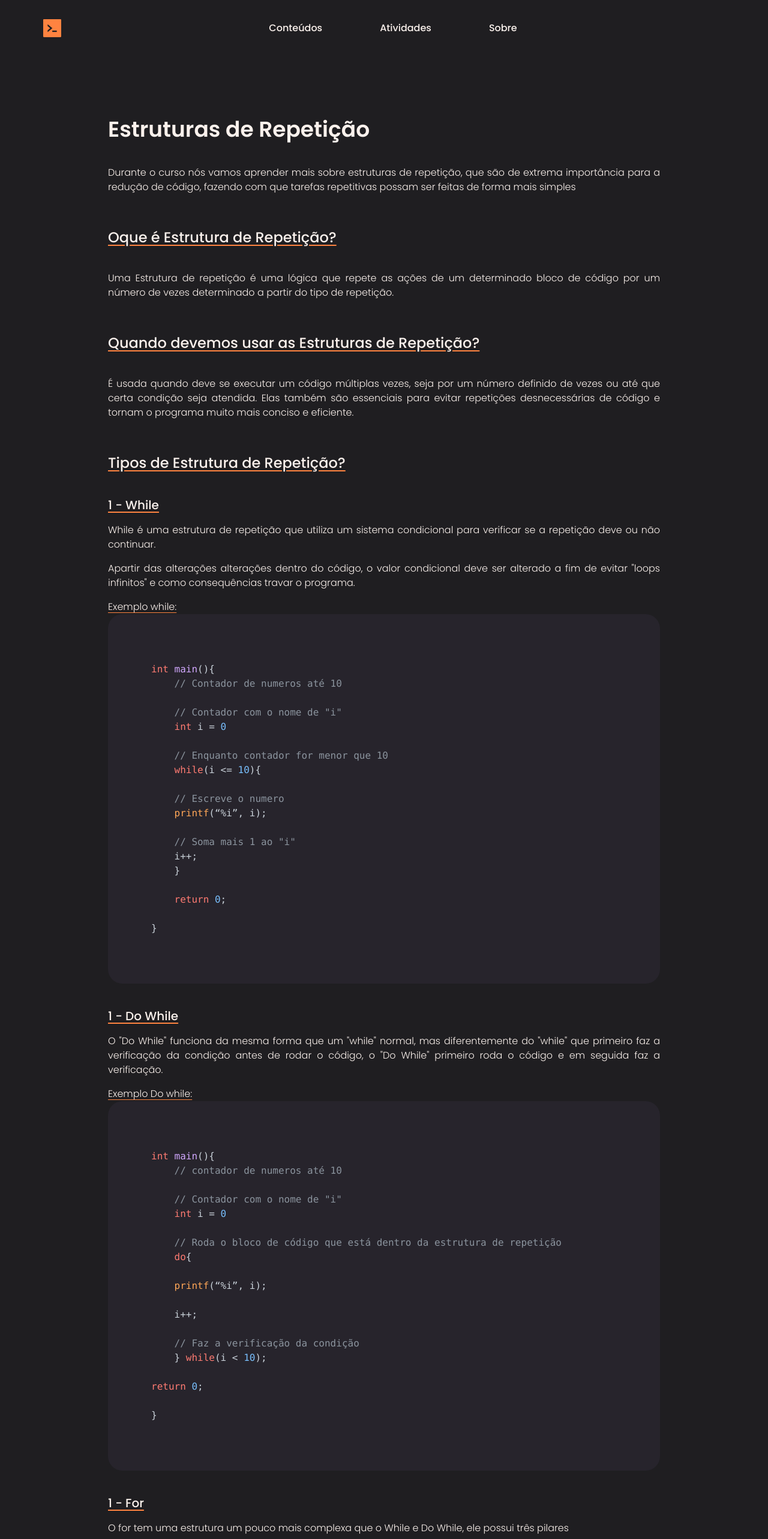
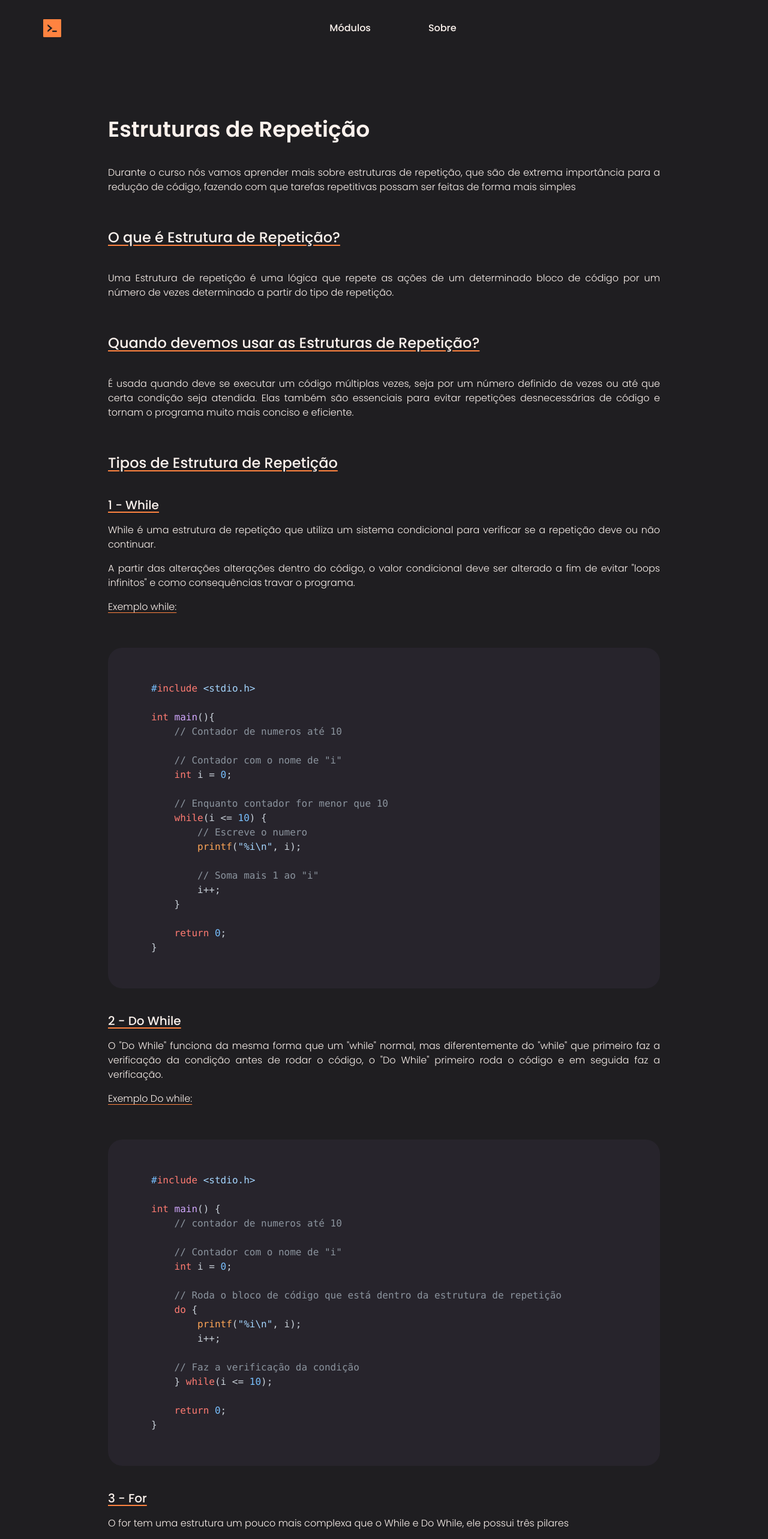
Before and after one commit to kauesandrade/BugHunters, a Next.js app: page /conteudos/Modulo6 in a window 1280 px wide. Shown: the top 2566 px of the page at 60% size. Built offline with nearby package versions, Linux system fonts and the light colour scheme.

Commit message:
Arrumando TUDO | 25/05 01:33

```diff
--- a/src/app/conteudos/Modulo4/page.tsx
+++ b/src/app/conteudos/Modulo4/page.tsx
@@ -199,7 +199,7 @@ int main(void)
 
     if (lado1 + lado2 < lado3 || lado3 + lado2 < lado1 || lado1 + lado3 < lado1)
     {
-        printf("Esses valores nao conseguem formar um triângulo.");
+        printf("Esses valores não conseguem formar um triângulo.");
     }
     else
     {
--- a/src/app/conteudos/Modulo6/page.tsx
+++ b/src/app/conteudos/Modulo6/page.tsx
@@ -18,7 +18,7 @@ const modulo6 = () => {
             <section className="text-white text-justify font-light flex flex-col gap-14">
                 <div className="flex flex-col gap-10">
                     <h3 className="mt-14 font-medium text-2xl underline underline-offset-4 decoration-orange">
-                        Oque é Estrutura de Repetição?
+                        O que é Estrutura de Repetição?
                     </h3>
                     <p>
                         Uma Estrutura de repetição é uma lógica que repete as ações de um determinado bloco de código
@@ -41,7 +41,7 @@ const modulo6 = () => {
             <section className="text-white text-justify font-light flex flex-col gap-14">
                 <div className="flex flex-col gap-10">
                     <h3 className="mt-14 font-medium text-2xl underline underline-offset-4 decoration-orange">
-                        Tipos de Estrutura de Repetição?
+                        Tipos de Estrutura de Repetição
                     </h3>
                     <div>
                         <h4 className="font-medium text-xl underline underline-offset-4 decoration-orange">
@@ -52,71 +52,68 @@ const modulo6 = () => {
                             repetição deve ou não continuar.
                         </p>
                         <p className="mt-4">
-                            Apartir das alterações alterações dentro do código, o valor condicional deve ser alterado a
+                            A partir das alterações alterações dentro do código, o valor condicional deve ser alterado a
                             fim de evitar "loops infinitos" e como consequências travar o programa.
                         </p>
-                        <p className="mt-4 underline underline-offset-4 decoration-orange">
+                        <p className="mt-4 mb-14 underline underline-offset-4 decoration-orange">
                             Exemplo while:
                         </p>
-                        <CodeBlock code={`
+                        <CodeBlock code=
+{`#include <stdio.h>
+
 int main(){
     // Contador de numeros até 10
 
     // Contador com o nome de "i"
-    int i = 0
+    int i = 0;
 
     // Enquanto contador for menor que 10
-    while(i <= 10){
-
+    while(i <= 10) {
         // Escreve o numero
-    printf(“%i”, i);
+        printf("%i\\n", i);
 
         // Soma mais 1 ao "i"
         i++;
     }
 
     return 0;
-
-}
-                            `} />
+}`} />
                     </div>
                     <div>
                         <h4 className="font-medium text-xl underline underline-offset-4 decoration-orange">
-                            1 - Do While
+                            2 - Do While
                         </h4>
                         <p className="mt-4">
                             O "Do While" funciona da mesma forma que um "while" normal, mas diferentemente do "while" que primeiro faz a
                             verificação da condição antes de rodar o código, o "Do While" primeiro roda o
                             código e em seguida faz a verificação.
                         </p>
-                        <p className="mt-4 underline underline-offset-4 decoration-orange">
+                        <p className="mt-4 mb-14 underline underline-offset-4 decoration-orange">
                             Exemplo Do while:
                         </p>
-                        <CodeBlock code={`
-int main(){
+                        <CodeBlock code=
+{`#include <stdio.h>
+
+int main() {
     // contador de numeros até 10
 
     // Contador com o nome de "i"
-    int i = 0
+    int i = 0;
 
     // Roda o bloco de código que está dentro da estrutura de repetição
-    do{
-
-    printf(“%i”, i);
-
+    do {
+        printf("%i\\n", i);
         i++;
 
     // Faz a verificação da condição
-    } while(i < 10);
+    } while(i <= 10);
 
     return 0;
-
-}
-                            `} />
+}`} />
                     </div>
                     <div>
                         <h4 className="font-medium text-xl underline underline-offset-4 decoration-orange">
-                            1 - For
+                            3 - For
                         </h4>
                         <p className="mt-4">
                             O for tem uma estrutura um pouco mais complexa que o While e Do While, ele possui três pilares
@@ -133,48 +130,34 @@ return 0;
                             </p>
                         </div>
                         <p className="mt-4">
-                            Além disso, já que ele possui uma sintaxe mais rígida, é difícil ter problemas com “loop infinito”.
+                            Além disso, já que ele possui uma sintaxe mais rígida, é difícil ter problemas com "lo"p infinito”.
                         </p>
-                        <p className="mt-4 underline underline-offset-4 decoration-orange">
+                        <p className="mt-4 mb-14 underline underline-offset-4 decoration-orange">
                             Exemplo for:
                         </p>
-                        <CodeBlock code={`
-int main(){
+                        <CodeBlock code=
+{`#include <stdio.h>
+
+int main() {
     // contador de numeros até 10
 
-    // sintaxe basica do for
-    for(int i = 0; i <= 10; i++){
-
-    printf(“%i”, i);
-
+    // sintaxe básica do for
+    for(int i = 0; i <= 10; i++) {
+        printf("%i\\n", i);
     }
 
     return 0;
-
-}
-                            `} />
+}`} />
                     </div>
                 </div>
             </section>
 
             <section>
-                <h3 className="mt-14 font-semibold text-[2.5rem]">Atividades</h3>
+                <h3 className="mt-14 font-medium text-2xl underline underline-offset-4 decoration-orange">
+                    Exercícios
+                </h3>
 
                 <div className="flex flex-col gap-4 mt-8">
-                    <SolutionBlock
-                        title={"Faça um programa que conte de 1 até 10 e imprima os números na tela"}
-                        code=
-                        {`#include <stdio.h>
-
-int main() {
-    for (int i = 1; i <= 10; i++) {
-        printf("%d\\n", i);
-    }
-    return 0;
-}
-`}
-                    />
-
                     <SolutionBlock
                         title={"Faça um programa em que o usuário entra com um número N, e calcule a soma de 1 até N"}
                         code=
--- a/src/app/conteudos/modulo5/page.tsx
+++ b/src/app/conteudos/modulo5/page.tsx
@@ -105,7 +105,9 @@ switch (valor)
                     <li className="mt-6">Um algoritmo para o cálculo de média de notas de um aluno. Esse algoritmo precisa buscar 3 notas de um aluno e calcular o conceito final entre A, B e C. Após o conceito, o sistema mostra se o aluno está reprovado caso o conceito seja C, ou aprovado caso contrário. (A = Maior que 8, B = Entre 6 e 8, C = Menor que 6). </li>
                 </ul>
                 <CodeBlock code=
-                    {`int main() {
+{`#include <stdio.h>
+
+int main() {
 
     // Declara as variáveis
     float nota1, nota2, nota3, media;
@@ -155,7 +157,9 @@ switch (valor)
                     <li className="mt-12">Um algoritmo que pede um número de 1 até 7 e retorna um dia da semana correspondente a esse número: </li>
                 </ul>
                 <CodeBlock code=
-                    {`int main (void)
+{`#include <stdio.h>
+
+int main (void)
 {
     // Declaração das variáveis e pedindo o valor do dia
     int valor;
@@ -204,7 +208,9 @@ switch (valor)
             </section>
 
             <section>
-                <h3 className="mt-14 font-semibold text-[2.5rem]">Atividades</h3>
+                <h3 className="mt-14 font-medium text-2xl underline underline-offset-4 decoration-orange">
+                    Exercícios
+                </h3>
 
                 <div className="flex flex-col gap-4 mt-8">
                     <SolutionBlock
@@ -225,8 +231,7 @@ int main() {
     }
 
     return 0;
-}
-`}
+}`}
                     />
 
                     <SolutionBlock
@@ -256,7 +261,7 @@ int main() {
                     />
 
                     <SolutionBlock
-                        title={"Dados três números verificar se eles podem representar as medidas dos lados de um triângulo e, se puderem, classificar o triângulo em equilátero, isósceles ou escaleno."}
+                        title={"Dados três lados de um triângulo, classifique-o em equilátero, isósceles ou escaleno."}
                         code=
                         {`#include <stdio.h>
 
--- a/src/app/conteudos/page.tsx
+++ b/src/app/conteudos/page.tsx
@@ -52,6 +52,8 @@ const Conteudos = () => {
                     },
                   ]}
             />
+            <span className="mb-70">
+            </span>
         </>
     )
 }
--- a/src/components/header/index.tsx
+++ b/src/components/header/index.tsx
@@ -46,11 +46,11 @@ const Header = () => {
             <section className="flex items-center font-extralight">
                 <ul className="flex font-medium gap-24">
                     <li>
-                        <a className="cursor-pointer" onClick={() => handleNavigation("/conteudos")}>Conteúdos</a>
+                        <a className="cursor-pointer" onClick={() => handleNavigation("/conteudos")}>Módulos</a>
                     </li>
-                    <li>
+                    {/* <li>
                         <a className="cursor-pointer" onClick={() => handleNavigation("/atividades")}>Atividades</a>
-                    </li>
+                    </li> */}
                     <li>
                         <a className="cursor-pointer" onClick={() => handleNavigation("/sobre")}>Sobre</a>
                     </li>
```
Lines whose indentation alone changed are shown as unchanged.
